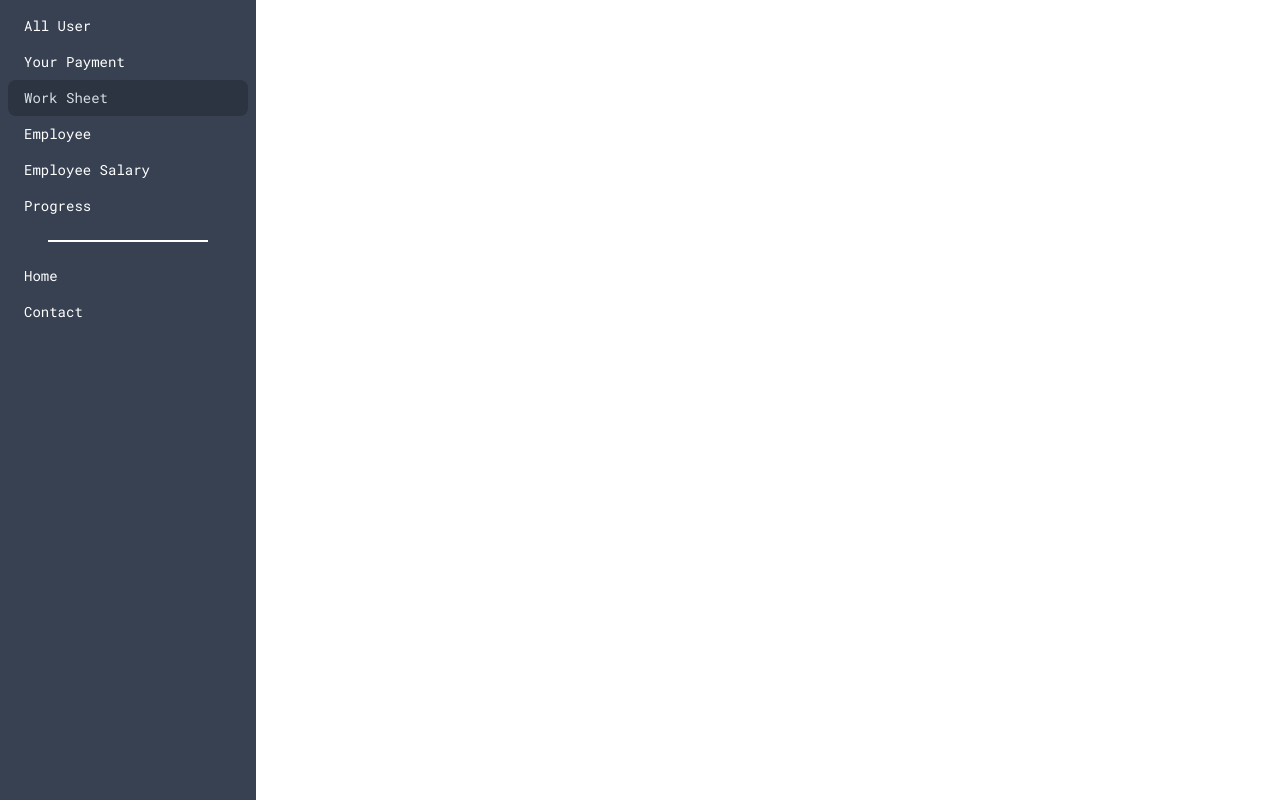
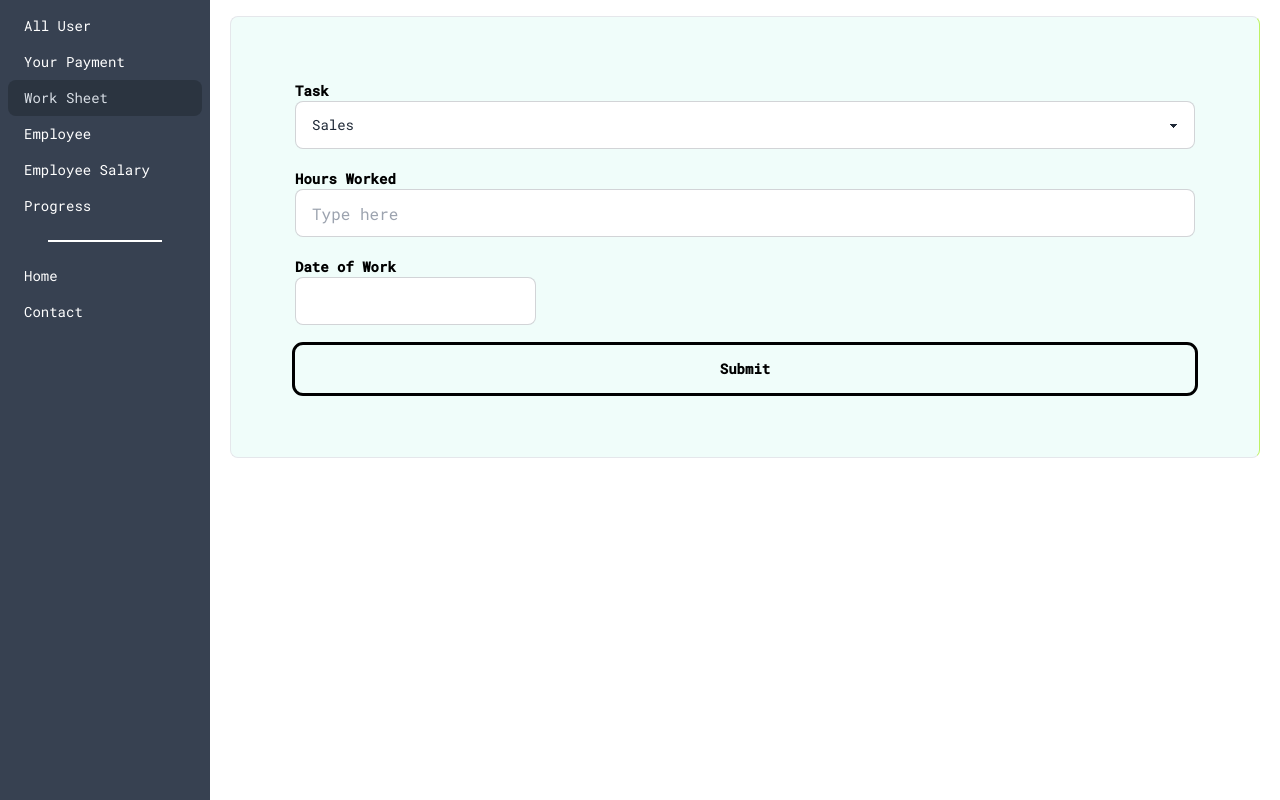
Before and after one commit to Muhammad-Sowrov/a12-cypherTech-client, a React (Vite) app: page /dashboard/work-sheet in a window 1280 px wide. Built offline with nearby package versions, Linux system fonts and the light colour scheme; no server answers; sample sign-in values are in the browser's storage.

Commit message:
work sheet form submission done

```diff
--- a/package.json
+++ b/package.json
@@ -16,6 +16,7 @@
     "localforage": "^1.10.0",
     "match-sorter": "^6.3.1",
     "react": "^18.2.0",
+    "react-datepicker": "^4.24.0",
     "react-dom": "^18.2.0",
     "react-hook-form": "^7.48.2",
     "react-icons": "^4.12.0",
--- a/src/Layout/Dashboard.jsx
+++ b/src/Layout/Dashboard.jsx
@@ -40,7 +40,7 @@ const Dashboard = () => {
         </ul>
       </div>
 
-      <div>
+      <div className="w-full my-4 ml-5">
         <Outlet></Outlet>
       </div>
     </div>
--- a/src/Pages/Dashboard/AllEmployee/AllEmployee.jsx
+++ b/src/Pages/Dashboard/AllEmployee/AllEmployee.jsx
@@ -92,7 +92,7 @@ const AllEmployee = () => {
   };
 
   return (
-    <div className="my-4 ml-5">
+    <div className="">
       <h3 className="text-xl font-bold">Total Users: {employee.length}</h3>
       <div>
         <div className="overflow-x-auto">
--- a/src/Pages/Dashboard/WorkSheet/WorkSheet.jsx
+++ b/src/Pages/Dashboard/WorkSheet/WorkSheet.jsx
@@ -1,11 +1,108 @@
-
+import { useContext, useState } from "react";
+import DatePicker from "react-datepicker";
+import "react-datepicker/dist/react-datepicker.css";
+import { Controller, useForm } from "react-hook-form";
+import { AuthContext } from "../../../Provider/AuthProvider";
+import useAxiosSecure from "../../../Hooks/useAxiosSecure";
+import Swal from "sweetalert2";
 
 const WorkSheet = () => {
-    return (
-        <div>
+  const {
+    control,
+    handleSubmit,
+    register,
+    setValue,
+    formState: { errors },
+  } = useForm();
+  const [startDate, setStartDate] = useState(new Date());
+  const axiosSecure = useAxiosSecure();
+  const { user } = useContext(AuthContext);
 
-        </div>
-    );
+  const onSubmit = (data) => {
+    const formData = {
+      task: data.task,
+      startDate: data.startDate,
+      working_time: data.working_time,
+      email: user.email,
+    };
+    console.log(formData);
+    axiosSecure.post("/work-sheet", formData).then((res) => {
+      if (res.data.insertedId) {
+        Swal.fire({
+          position: "top-end",
+          icon: "success",
+          title: "Work-sheet submitted successfully",
+          showConfirmButton: false,
+          timer: 1500,
+        });
+      }
+    });
+  };
+
+  return (
+    <div>
+      <div className="bg-teal-50 items-center border border-r-lime-300 rounded-lg p-16 mr-5">
+        <form onSubmit={handleSubmit(onSubmit)}>
+          <div>
+            <label className="block text-black text-sm font-semibold">
+              Task
+            </label>
+            <select
+              {...register("task", { required: true })}
+              className="select select-bordered w-full mb-5"
+            >
+              <option disabled defaultValue={null}>
+                Task
+              </option>
+              <option value={"Sales"}>Sales</option>
+              <option value={"Support"}>Support</option>
+              <option value={"Content"}>Content</option>
+              <option value={"Paper-Work"}>Paper-Work</option>
+            </select>
+            {errors.task && (
+              <span className="text-red-700">This field is required</span>
+            )}
+          </div>
+          <div>
+            <label className="block text-black text-sm font-semibold">
+              Hours Worked
+            </label>
+            <input
+              {...register("working_time", { required: true })}
+              type="number"
+              name="working_time"
+              placeholder="Type here"
+              className="input input-bordered w-full mb-5"
+            />
+          </div>
+          <div>
+            <label className="block text-black text-sm font-semibold">
+              Date of Work
+            </label>
+            <Controller
+              control={control}
+              name="startDate"
+              render={({ field }) => (
+                <DatePicker
+                  className="input input-bordered w-full mb-5"
+                  selected={field.value}
+                  onChange={(date) => setValue("startDate", date)}
+                />
+              )}
+            />
+          </div>
+          <div>
+            <button
+              className="btn btn-ghost outline w-full text-black hover:bg-green-300"
+              type="submit"
+            >
+              Submit
+            </button>
+          </div>
+        </form>
+      </div>
+    </div>
+  );
 };
 
 export default WorkSheet;
```
Also changed, not shown: 1 other file (tests, documents, lock files or other folders).
